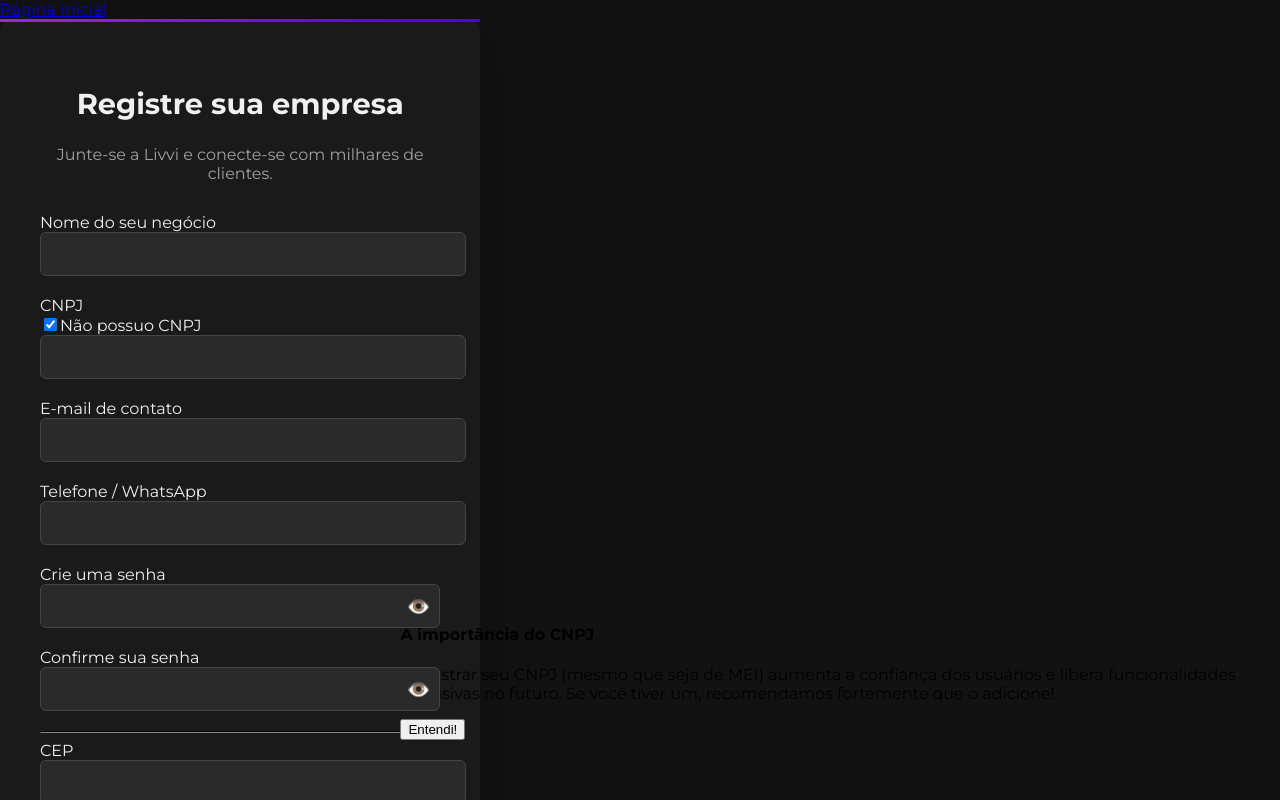
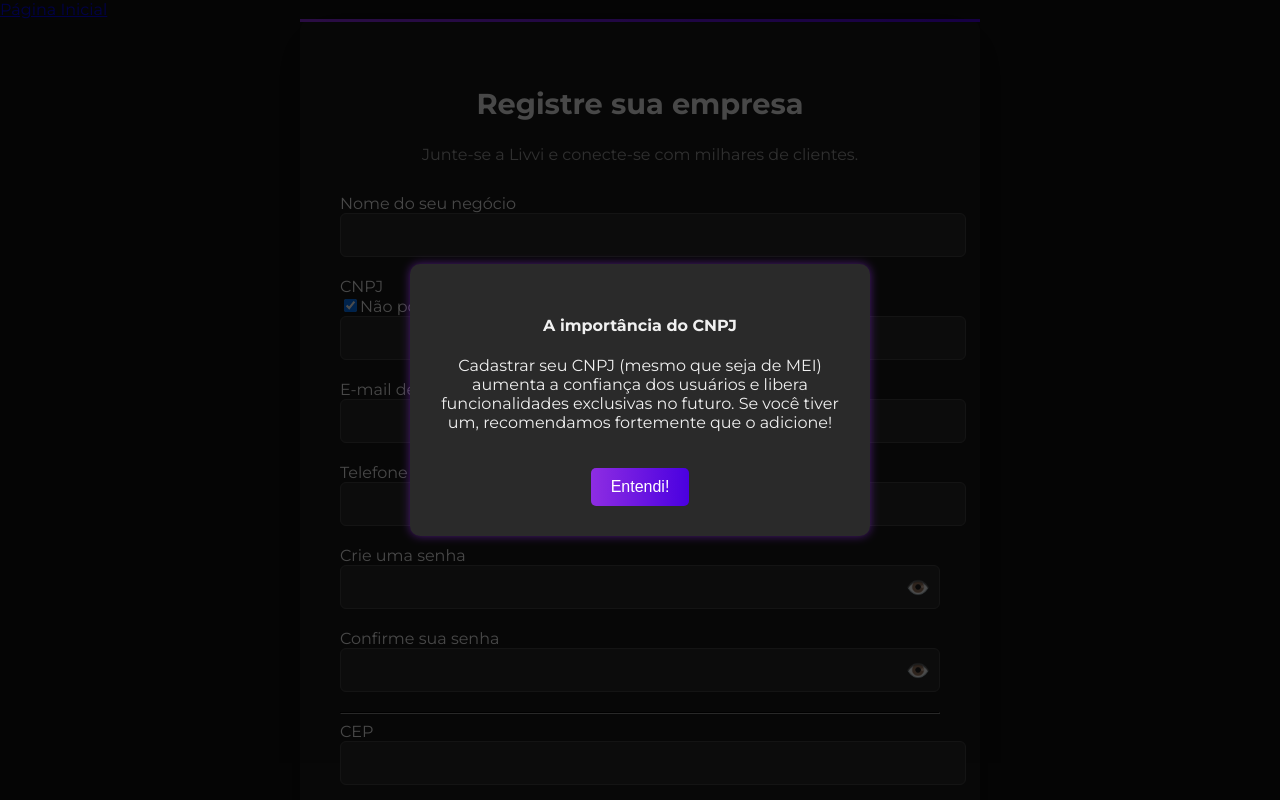
Before and after one commit to louisedevs/livvi-social, an Angular app in the folder livvi-social-frontend/: page /register/business in a window 1280 px wide. Both pictures are taken after a click on the checkbox "Não possuo CNPJ". Shown: the top 800 px of the page. Built offline with nearby package versions, Linux system fonts and the light colour scheme.

Commit message:
business andamento

```diff
--- a/livvi-social-frontend/src/frontend/app/register-business/business.component.css
+++ b/livvi-social-frontend/src/frontend/app/register-business/business.component.css
@@ -128,3 +128,39 @@ hr {
 .form-check-label, .form-check-label a {
   color: #a0a0a0;
 }
+
+.modal-overlay  {
+  position: fixed;
+  display: flex;
+  justify-content: center;
+  align-items: center;
+  top: 0 ;
+  left: 0;
+  width: 100%;
+  height: 100%;
+  background-color: rgba(0, 0, 0, 0.7);
+  z-index: 1000;
+
+}
+
+.modal-cnpj {
+  background-color: #2a2a2a;
+  padding: 30px;
+  border-radius: 10px;
+  box-shadow: 0 0 10px rgba(142, 45, 226, 0.5);
+  max-width: 400px;
+  text-align: center;
+  color: #f0f0f0;
+}
+
+.btn-ok {
+  margin-top: 20px;
+  padding: 10px 20px;
+  border: none;
+  border-radius: 5px;
+  background-image: linear-gradient(to right, #8e2de2, #4a00e0);
+  color: white;
+  font-size: 1rem;
+  cursor: pointer;
+  transition: all 0.3s ease;
+}
--- a/livvi-social-frontend/src/frontend/app/register-business/business.component.html
+++ b/livvi-social-frontend/src/frontend/app/register-business/business.component.html
@@ -192,7 +192,7 @@
   </div>
 </div>
 <div class="modal-overlay" *ngIf="showCnpjWarning">
-  <div class="modal-content">
+  <div class="modal-cnpj">
     <h4>A importância do CNPJ</h4>
     <p>
       Cadastrar seu CNPJ (mesmo que seja de MEI) aumenta a confiança dos usuários e libera funcionalidades exclusivas no futuro. Se você tiver um, recomendamos fortemente que o adicione!
```
